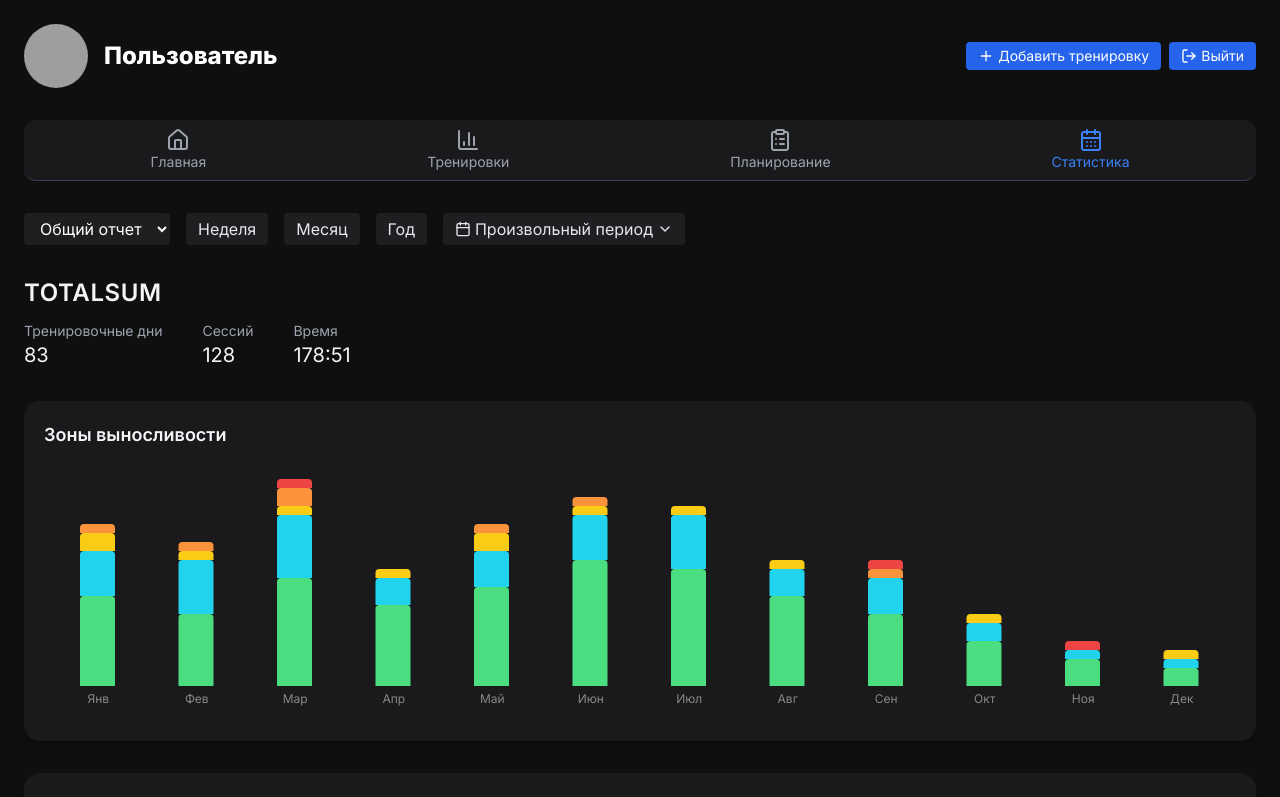
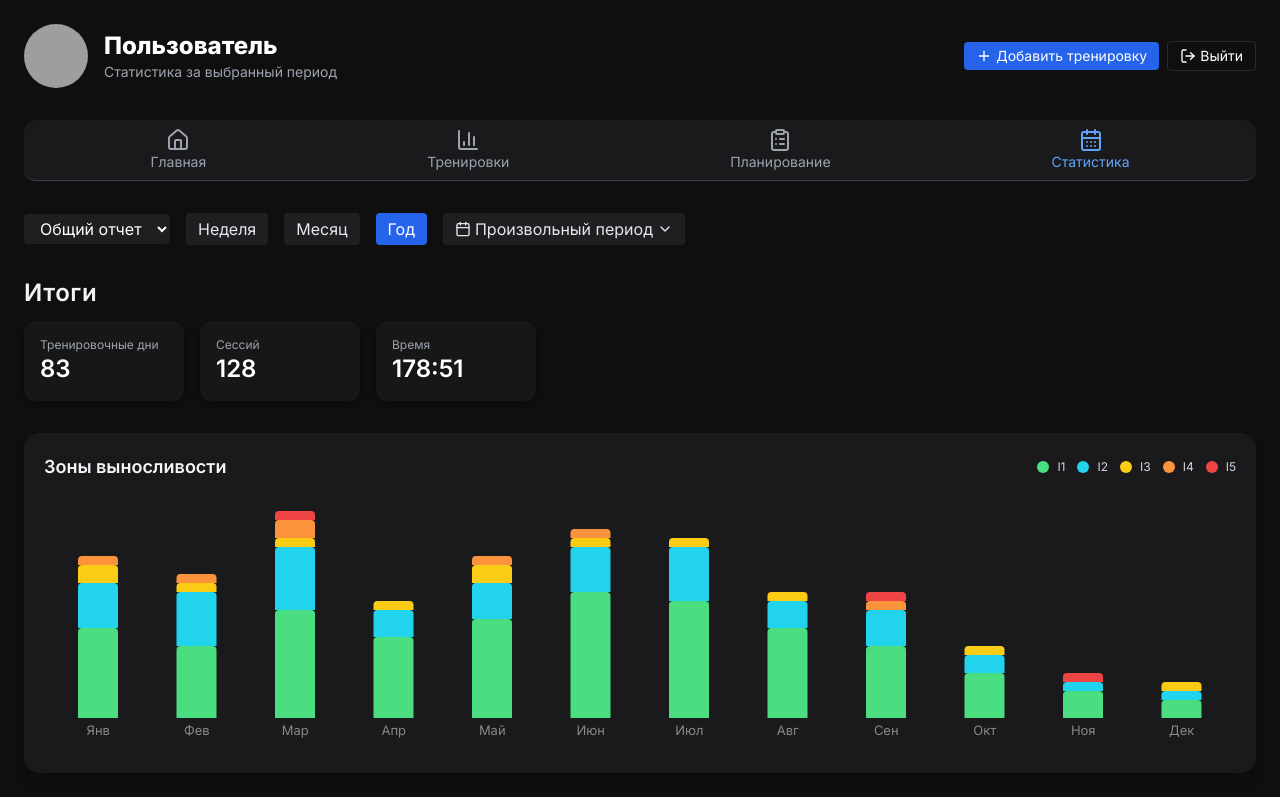
Before and after one commit to mbaliabin/dagbook-test, a React (Vite) app in the folder fasx-frontend/: page /statistics in a window 1280 px wide. Shown: the top 797 px of the page. Built offline with nearby package versions, Linux system fonts and the light colour scheme; grey boxes are pictures that could not be loaded.

Commit message:
Доработка StatisticsPage.tsx 270

```diff
--- a/fasx-frontend/src/pages/StatisticsPage.tsx
+++ b/fasx-frontend/src/pages/StatisticsPage.tsx
@@ -25,6 +25,9 @@ import "react-date-range/dist/styles.css";
 import "react-date-range/dist/theme/default.css";
 import weekOfYear from "dayjs/plugin/weekOfYear";
 
+// Файл: StatsPage.tsx (refactor)
+// Цель: улучшить визуал и структуру, не менять данные и смысл вычислений
+
 dayjs.extend(weekOfYear);
 dayjs.locale("ru");
 
@@ -41,53 +44,51 @@ export default function StatsPage() {
   });
   const [showDateRangePicker, setShowDateRangePicker] = React.useState(false);
 
-  const totals = {
-    trainingDays: 83,
-    sessions: 128,
-    time: "178:51",
-  };
+  // --- Мок-данные (без изменений по сути) ---
+  const totals = React.useMemo(() => ({ trainingDays: 83, sessions: 128, time: "178:51" }), []);
 
   const months = ["Янв","Фев","Мар","Апр","Май","Июн","Июл","Авг","Сен","Окт","Ноя","Дек"];
 
-  const enduranceZones = [
+  const enduranceZones = React.useMemo(() => [
     { zone: "I1", color: "#4ade80", months: [10,8,12,9,11,14,13,10,8,5,3,2] },
     { zone: "I2", color: "#22d3ee", months: [5,6,7,3,4,5,6,3,4,2,1,1] },
     { zone: "I3", color: "#facc15", months: [2,1,1,1,2,1,1,1,0,1,0,1] },
     { zone: "I4", color: "#fb923c", months: [1,1,2,0,1,1,0,0,1,0,0,0] },
     { zone: "I5", color: "#ef4444", months: [0,0,1,0,0,0,0,0,1,0,1,0] },
-  ];
+  ], []);
 
-  const movementTypes = [
+  const movementTypes = React.useMemo(() => [
     { type: "Лыжи / скейтинг", months: [4,5,3,0,0,0,0,0,1,2,3,2] },
     { type: "Лыжи, классика", months: [3,4,2,0,0,0,0,0,0,1,2,1] },
     { type: "Роллеры, классика", months: [0,0,0,3,5,6,7,5,4,3,2,0] },
     { type: "Роллеры, скейтинг", months: [0,0,0,2,6,7,8,6,5,3,2,0] },
     { type: "Велосипед", months: [0,0,0,1,2,3,4,3,2,1,0,0] },
-  ];
+  ], []);
 
+  // --- Форматирование времени (используется в тултипе графика) ---
   const formatTime = (minutes: number) => {
     const h = Math.floor(minutes / 60);
     const m = minutes % 60;
     return `${h}:${m.toString().padStart(2, "0")}`;
   };
 
-  // --- Вычисляем колонки ---
-  const computeWeekColumns = () => {
+  // --- Колонки периода (вынесены и мемоизированы) ---
+  const computeWeekColumns = React.useCallback(() => {
     const today = dayjs();
     const currentWeek = today.week();
     const currentYear = today.year();
     const weeks: string[] = [];
     for (let i = 1; i <= currentWeek; i++) weeks.push(`${i} / ${currentYear}`);
     return weeks;
-  };
+  }, []);
 
-  const computeMonthColumns = () => {
+  const computeMonthColumns = React.useCallback(() => {
     const today = dayjs();
     const currentMonth = today.month();
     return months.slice(0, currentMonth + 1);
-  };
+  }, [months]);
 
-  const computeColumns = () => {
+  const computeColumns = React.useCallback(() => {
     if (periodType === "week") return computeWeekColumns();
     if (periodType === "month") return computeMonthColumns();
     if (periodType === "year") return months;
@@ -103,11 +104,12 @@ export default function StatsPage() {
       return result;
     }
     return months;
-  };
+  }, [periodType, dateRange, computeWeekColumns, computeMonthColumns, months]);
 
-  const filteredMonths = computeColumns();
+  const filteredMonths = React.useMemo(() => computeColumns(), [computeColumns]);
 
-  const filteredEnduranceZones = enduranceZones.map((zone) => {
+  const filteredEnduranceZones = React.useMemo(() => {
+    return enduranceZones.map((zone) => {
       const sliceLength = Math.min(zone.months.length, filteredMonths.length);
       return {
         ...zone,
@@ -115,8 +117,10 @@ export default function StatsPage() {
         total: zone.months.slice(0, sliceLength).reduce((a,b) => a+b,0),
       };
     });
+  }, [enduranceZones, filteredMonths]);
 
-  const filteredMovementTypes = movementTypes.map((m) => {
+  const filteredMovementTypes = React.useMemo(() => {
+    return movementTypes.map((m) => {
       const sliceLength = Math.min(m.months.length, filteredMonths.length);
       return {
         ...m,
@@ -124,6 +128,7 @@ export default function StatsPage() {
         total: m.months.slice(0, sliceLength).reduce((a,b) => a+b,0),
       };
     });
+  }, [movementTypes, filteredMonths]);
 
   const handleLogout = () => {
     localStorage.removeItem("token");
@@ -142,23 +147,24 @@ export default function StatsPage() {
   // --- Ссылки для синхронного скролла ---
   const scrollRefs = [useRef<HTMLDivElement>(null), useRef<HTMLDivElement>(null), useRef<HTMLDivElement>(null)];
 
+  // Более плавная синхронизация: debounce через rAF
   const handleScroll = (e: React.UIEvent<HTMLDivElement>, index: number) => {
     const scrollLeft = e.currentTarget.scrollLeft;
+    // синхронизируем остальные
     scrollRefs.forEach((ref, i) => {
       if (i !== index && ref.current) ref.current.scrollLeft = scrollLeft;
     });
   };
 
-  return (
-    <div className="min-h-screen bg-[#0f0f0f] text-gray-200 p-6 w-full">
-      <div className="w-full space-y-8">
+  // --- Подкомпоненты внутри файла (чтобы не дробить проект сейчас) ---
 
-        {/* Header */}
+  const TopHeader: React.FC = () => (
     <div className="flex flex-col md:flex-row md:items-center md:justify-between gap-4 mb-4 w-full">
       <div className="flex items-center space-x-4">
         <img src="/profile.jpg" alt="Avatar" className="w-16 h-16 rounded-full object-cover" />
         <div>
           <h1 className="text-2xl font-bold text-white">{name}</h1>
+          <p className="text-sm text-gray-400">Статистика за выбранный период</p>
         </div>
       </div>
 
@@ -166,20 +172,21 @@ export default function StatsPage() {
         <button className="bg-blue-600 hover:bg-blue-700 text-white text-sm px-3 py-1 rounded flex items-center">
           <Plus className="w-4 h-4 mr-1" /> Добавить тренировку
         </button>
-            <button onClick={handleLogout} className="bg-blue-600 hover:bg-blue-700 text-white text-sm px-3 py-1 rounded flex items-center">
+        <button onClick={handleLogout} className="bg-transparent border border-[#2b2b2b] hover:bg-[#1b1b1b] text-white text-sm px-3 py-1 rounded flex items-center">
           <LogOut className="w-4 h-4 mr-1" /> Выйти
         </button>
       </div>
     </div>
+  );
 
-        {/* Верхнее меню */}
+  const MenuBar: React.FC = () => (
     <div className="flex justify-around bg-[#1a1a1d] border-b border-gray-700 py-2 px-4 rounded-xl mb-6">
       {menuItems.map((item) => {
-            const Icon = item.icon;
+        const Icon = item.icon as any;
         const isActive = location.pathname === item.path;
         return (
           <button key={item.path} onClick={() => navigate(item.path)}
-                className={`flex flex-col items-center text-sm transition-colors ${isActive ? "text-blue-500" : "text-gray-400 hover:text-white"}`}
+            className={`flex flex-col items-center text-sm transition-colors ${isActive ? "text-blue-400" : "text-gray-400 hover:text-white"}`}
           >
             <Icon className="w-6 h-6" />
             <span>{item.label}</span>
@@ -187,17 +194,22 @@ export default function StatsPage() {
         );
       })}
     </div>
+  );
 
-        {/* Выбор отчета и периода */}
-        <div className="flex flex-wrap gap-4 mb-4">
+  const PeriodSelector: React.FC = () => (
+    <div className="flex flex-wrap gap-4 mb-4 items-center">
       <select className="bg-[#1f1f22] text-white px-3 py-1 rounded" value={reportType} onChange={e => setReportType(e.target.value)}>
         <option>Общий отчет</option>
       </select>
-          <button onClick={() => setPeriodType("week")} className="px-3 py-1 rounded bg-[#1f1f22] text-gray-200 hover:bg-[#2a2a2d]">Неделя</button>
-          <button onClick={() => setPeriodType("month")} className="px-3 py-1 rounded bg-[#1f1f22] text-gray-200 hover:bg-[#2a2a2d]">Месяц</button>
-          <button onClick={() => setPeriodType("year")} className="px-3 py-1 rounded bg-[#1f1f22] text-gray-200 hover:bg-[#2a2a2d]">Год</button>
+
+      {([['week','Неделя'],['month','Месяц'],['year','Год']] as const).map(([t, label])=> (
+        <button key={t} onClick={()=>setPeriodType(t as any)} className={`px-3 py-1 rounded ${periodType===t? 'bg-blue-600 text-white' : 'bg-[#1f1f22] text-gray-200 hover:bg-[#2a2a2d]'}`}>
+          {label}
+        </button>
+      ))}
+
       <div className="relative">
-            <button onClick={() => setShowDateRangePicker(prev => !prev)} className="px-3 py-1 rounded bg-[#1f1f22] text-gray-200 hover:bg-[#2a2a2d] flex items-center">
+        <button onClick={() => setShowDateRangePicker(prev => !prev)} className={`px-3 py-1 rounded ${periodType==='custom' ? 'bg-blue-600 text-white' : 'bg-[#1f1f22] text-gray-200 hover:bg-[#2a2a2d]'} flex items-center`}>
           <Calendar className="w-4 h-4 mr-1" /> Произвольный период <ChevronDown className="w-4 h-4 ml-1" />
         </button>
         {showDateRangePicker && (
@@ -222,28 +234,53 @@ export default function StatsPage() {
         )}
       </div>
     </div>
+  );
 
-        {/* TOTALSUM */}
+  const TotalsBlock: React.FC = () => (
     <div>
-          <h1 className="text-2xl font-semibold tracking-wide text-gray-100">TOTALSUM</h1>
-          <div className="flex flex-wrap gap-10 text-sm mt-3">
-            <div><p className="text-gray-400">Тренировочные дни</p><p className="text-xl text-gray-100">{totals.trainingDays}</p></div>
-            <div><p className="text-gray-400">Сессий</p><p className="text-xl text-gray-100">{totals.sessions}</p></div>
-            <div><p className="text-gray-400">Время</p><p className="text-xl text-gray-100">{totals.time}</p></div>
+      <h1 className="text-2xl font-semibold tracking-wide text-gray-100">Итоги</h1>
+      <div className="flex flex-wrap gap-4 mt-3">
+        <div className="bg-[#171717] p-4 rounded-xl shadow-md min-w-[160px]">
+          <p className="text-xs text-gray-400">Тренировочные дни</p>
+          <p className="text-2xl font-semibold text-white">{totals.trainingDays}</p>
+        </div>
+        <div className="bg-[#171717] p-4 rounded-xl shadow-md min-w-[160px]">
+          <p className="text-xs text-gray-400">Сессий</p>
+          <p className="text-2xl font-semibold text-white">{totals.sessions}</p>
+        </div>
+        <div className="bg-[#171717] p-4 rounded-xl shadow-md min-w-[160px]">
+          <p className="text-xs text-gray-400">Время</p>
+          <p className="text-2xl font-semibold text-white">{totals.time}</p>
         </div>
       </div>
+    </div>
+  );
 
-        {/* Диаграмма */}
-        <div className="bg-[#1a1a1d] p-5 rounded-2xl shadow-lg">
-          <h2 className="text-lg font-semibold mb-4 text-gray-100">Зоны выносливости</h2>
-          <div className="h-64">
-            <ResponsiveContainer width="100%" height="100%">
-              <BarChart data={filteredMonths.map((month, i) => {
+  // --- Chart ---
+  const EnduranceChart: React.FC = () => {
+    const chartData = React.useMemo(() => filteredMonths.map((month, i) => {
       const data: any = { month };
       filteredEnduranceZones.forEach((zone) => data[zone.zone] = zone.months[i] ?? 0);
       return data;
-              })} barSize={35}>
-                <XAxis dataKey="month" axisLine={false} tickLine={false} tick={{ fill: "#888", fontSize: 12 }} />
+    }), [filteredMonths, filteredEnduranceZones]);
+
+    return (
+      <div className="bg-[#1a1a1d] p-5 rounded-2xl shadow-lg">
+        <div className="flex items-center justify-between mb-4">
+          <h2 className="text-lg font-semibold text-gray-100">Зоны выносливости</h2>
+          <div className="flex items-center space-x-3">
+            {filteredEnduranceZones.map(z => (
+              <div key={z.zone} className="flex items-center text-xs text-gray-300 gap-2">
+                <span className="w-3 h-3 rounded-full" style={{backgroundColor: z.color}} />
+                <span>{z.zone}</span>
+              </div>
+            ))}
+          </div>
+        </div>
+        <div className="h-64">
+          <ResponsiveContainer width="100%" height="100%">
+            <BarChart data={chartData} barSize={40}>
+              <XAxis dataKey="month" axisLine={false} tickLine={false} tick={{ fill: "#888", fontSize: 13 }} />
               <Tooltip content={({ active, payload }: any) => {
                 if (active && payload && payload.length) {
                   return (
@@ -266,27 +303,25 @@ export default function StatsPage() {
           </ResponsiveContainer>
         </div>
       </div>
+    );
+  };
 
-        {/* Таблицы */}
-        {[
-          { title: "Параметры дня", data: [
-            { param: "Травма", months: [0,1,0,0,0,0,0,0,0,0,1,0] },
-            { param: "Болезнь", months: [1,0,0,0,0,0,0,0,0,1,0,0] },
-            { param: "Выходной", months: [2,3,1,2,1,1,3,2,1,2,1,1] },
-            { param: "Соревнования", months: [0,1,0,2,1,1,2,1,1,0,0,0] },
-            { param: "В пути", months: [1,0,1,0,1,2,1,1,0,1,1,0] },
-          ] },
-          { title: "Выносливость", data: filteredEnduranceZones.map(z=>({ param: z.zone, months: z.months, total: z.total, color: z.color })) },
-          { title: "Формы активности", data: filteredMovementTypes.map(m=>({ param: m.type, months: m.months, total: m.total })) }
-        ].map((table,i)=>(
-          <div key={i} className="bg-[#1a1a1d] p-5 rounded-2xl shadow-lg">
+  // --- универсальная табличная секция ---
+  type TableDef = { title: string; data: any[] };
+
+  const TableSection: React.FC<{ table: TableDef; index: number }> = React.memo(({ table, index }) => {
+    // минимальная ширина контейнера зависит от количества колонок
+    const minWidth = Math.max(900, filteredMonths.length * (periodType === 'week' ? 80 : 80));
+
+    return (
+      <div className="bg-[#1a1a1d] p-5 rounded-2xl shadow-lg">
         <h2 className="text-lg font-semibold text-gray-100 mb-4">{table.title}</h2>
         <div
-              ref={scrollRefs[i]}
+          ref={scrollRefs[index]}
           className="overflow-x-auto"
-              onScroll={(e)=>handleScroll(e,i)}
+          onScroll={(e)=>handleScroll(e,index)}
         >
-              <div className="min-w-[900px]">
+          <div style={{ minWidth }} className="transition-all duration-300">
             {/* Заголовки */}
             <div className="flex bg-[#222] border-b border-[#2a2a2a] sticky top-0 box-border z-10">
               <div className="p-3 font-medium sticky left-0 bg-[#222] z-20 w-40">{table.title==="Параметры дня"?"Параметр":table.title==="Выносливость"?"Зона":"Тип активности"}</div>
@@ -311,7 +346,34 @@ export default function StatsPage() {
           </div>
         </div>
       </div>
-        ))}
+    );
+  });
+
+  // --- Подготовка таблиц (без изменений данных) ---
+  const tables: TableDef[] = React.useMemo(() => ([
+    { title: "Параметры дня", data: [
+      { param: "Травма", months: [0,1,0,0,0,0,0,0,0,0,1,0] },
+      { param: "Болезнь", months: [1,0,0,0,0,0,0,0,0,1,0,0] },
+      { param: "Выходной", months: [2,3,1,2,1,1,3,2,1,2,1,1] },
+      { param: "Соревнования", months: [0,1,0,2,1,1,2,1,1,0,0,0] },
+      { param: "В пути", months: [1,0,1,0,1,2,1,1,0,1,1,0] },
+    ] },
+    { title: "Выносливость", data: filteredEnduranceZones.map(z=>({ param: z.zone, months: z.months, total: z.total, color: z.color })) },
+    { title: "Формы активности", data: filteredMovementTypes.map(m=>({ param: m.type, months: m.months, total: m.total })) }
+  ]), [filteredEnduranceZones, filteredMovementTypes]);
+
+  return (
+    <div className="min-h-screen bg-[#0f0f0f] text-gray-200 p-6 w-full">
+      <div className="w-full space-y-8">
+
+        <TopHeader />
+        <MenuBar />
+        <PeriodSelector />
+        <TotalsBlock />
+
+        <EnduranceChart />
+
+        {tables.map((t,i)=>(<TableSection key={t.title} table={t} index={i} />))}
 
       </div>
     </div>
```
Lines whose indentation alone changed are shown as unchanged.
